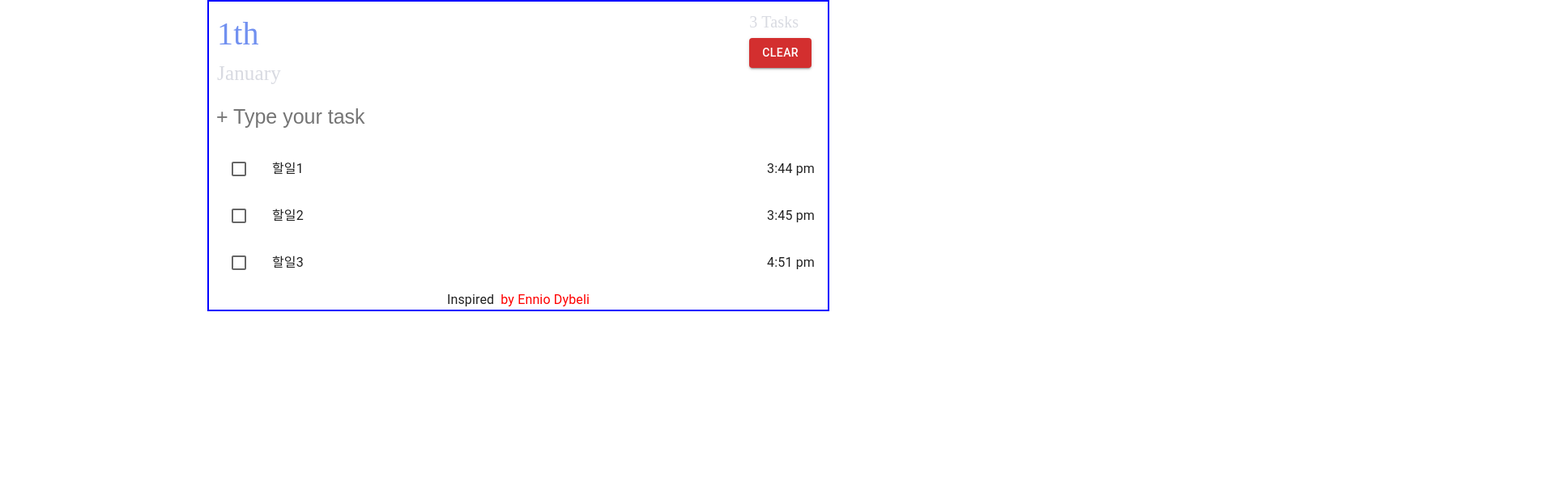
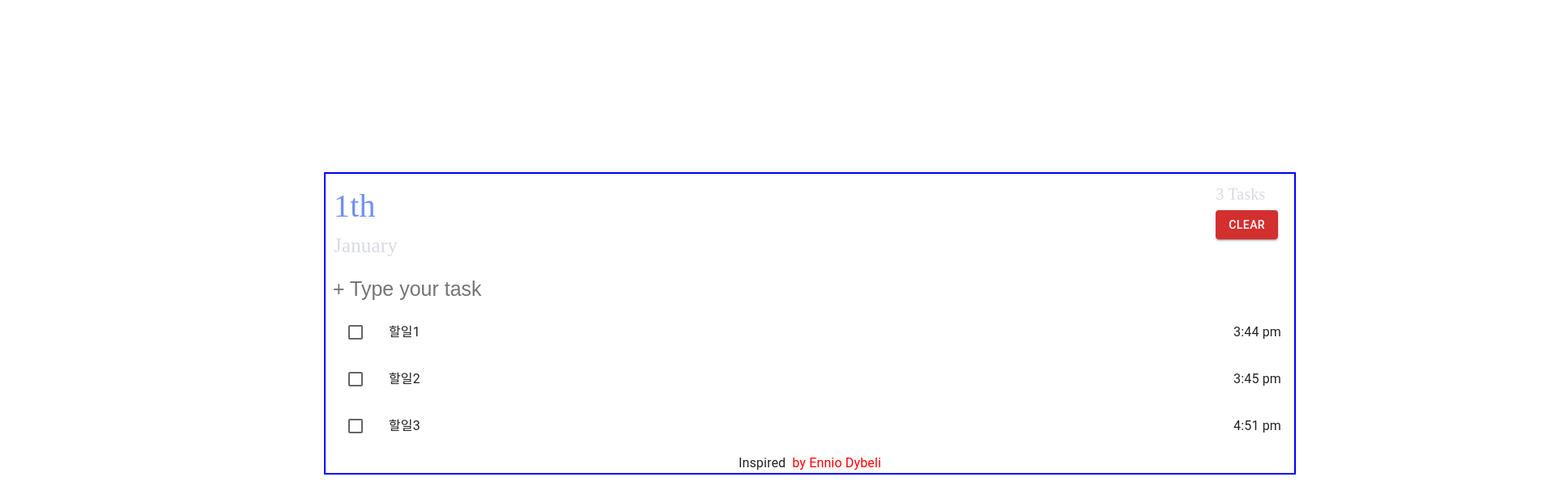
Before and after one commit to hyunsokstar/test-for-frontend, a Next.js app in the folder front/: page / in a window 1280 px wide. Shown: the top 616 px of the page at 81% size, 1920 px wide, since content can reach past the window. Built offline with nearby package versions, Linux system fonts and the light colour scheme; no server answers.

Commit message:
update for promise apply

```diff
--- a/front/components/TodoHeader/index.tsx
+++ b/front/components/TodoHeader/index.tsx
@@ -17,24 +17,32 @@ function TodoHeader({ task_of_number, clearButtonHandler }: Props) {
     const [utc_datetime, set_utc_datatime] = useState<number>(0);
 
     useEffect(() => {
-        // getHeaderInfoFromUrl()
+        getHeaderInfoFromUrl()
     }, [])
 
     const getHeaderInfoFromUrl = async () => {
-        const url = `http://worldtimeapi.org/api/timezone/Asia/Seoul`
+        const url = 'http://worldtimeapi.org/api/timezone/Asia/Seoul'
 
         try {
-            const response = await axios.get(url);
+            axios.get(url).then((response)=>{
+                console.log("response : ", response);
+                setDaysOfTheWeekIndex(response.data.day_of_week);
+                set_utc_datatime(response.data.utc_datetime);
+
+            });
             // console.log("response : ", response);
-            // console.log("day_of_week : ", response.data.day_of_week);
             // console.log("response.data.utc_datetime : ", response.data.utc_datetime);
 
-            if (response.data) {
-                setDaysOfTheWeekIndex(response.data.day_of_week);
-                set_utc_datatime(response.data.utc_datetime);
-            }
+            // if (response.status == 200) {
+            //     console.log("요청 성공 !!");
+
+            // } else {
+            //     console.log("hi");
+
+            // }
 
         } catch (error) {
+            console.log("error : ", error);
 
         }
     }
--- a/front/components/TodoInput/index.tsx
+++ b/front/components/TodoInput/index.tsx
@@ -9,7 +9,6 @@ type Props = {
 function TodoInput({ add_todo ,  inputValue, setInputValue}: Props) {
 
   // const [inputValue, setInputValue] = useState("")
-
   const inputHandler = (e:any) => {
     // console.log("e : ", e);
 
--- a/front/components/TodoList/index.tsx
+++ b/front/components/TodoList/index.tsx
@@ -29,19 +29,14 @@ function TodoList({ data_for_todos, checkHandler, checked_list }: Props) {
 
     const todorow = (row: any) => {
 
-
         return (
             <div key={row.id}>
                 <ListItem style={{ display: "flex", justifyContent: "flex-start", gap: "20px" }}>
                     <Checkbox {...label} id={row.id} onClick={checkHandler} key={row.id} />
                     <ListItemText id={row.id} primary={row.todo} style={{"textDecoration": checked_list.includes(row.id) && 'line-through' }}/>
-
                     <div edge="end"> {row.createdAt} </div>
-
                 </ListItem>
-
                 {/* <div style={{ textDecoration: checked_list.includes(row.id) && 'line-through' }}>{row.todo}</div> */}
-
             </div>
         )
     }
--- a/front/components/container/TodosContainer.tsx
+++ b/front/components/container/TodosContainer.tsx
@@ -1,5 +1,6 @@
 import React from 'react'
 import TodosTable from '../TodosTable'
+
 
 type Props = {}
 
--- /dev/null
+++ b/front/components/container/TodosContainer2.tsx
@@ -0,0 +1,109 @@
+import React, { useState, useEffect } from 'react'
+import TodoHeader from '../../components/TodoHeader'
+import TodoInput from '../../components/TodoInput'
+import TodoList from '../../components/TodoList'
+import BottomContainer from '../../components/Bottom'
+
+type Props = {}
+
+const sapme_todos = [
+    { id: 1, todo: "할일1", createdAt: "3:44 pm" },
+    { id: 2, todo: "할일2", createdAt: "3:45 pm" },
+    { id: 3, todo: "할일3", createdAt: "4:51 pm" },
+]
+
+function TodosContainer2({ }: Props) {
+    const [data_for_todos, set_data_for_todos] = useState<any>(sapme_todos);
+    const [checked_list, set_checked_list] = useState<Array<number>>([]);
+    const [inputValue, setInputValue] = useState("")
+
+    const add_todo = (e: any) => {
+        const randomId = Math.random();
+
+        if (e.key === 'Enter') {
+            // console.log("입력 확인  : ", e.target.value);
+            const todo = e.target.value;
+
+            const time = new Date();
+            const create_at_for_row = time.toLocaleTimeString("en", { hour: '2-digit', minute: '2-digit' }).toLowerCase();
+
+
+            set_data_for_todos((prev: any) => [...prev, { id: randomId, todo: todo, createdAt: create_at_for_row }]);
+            setInputValue("")
+        } else {
+            // console.log("안걸려");
+        }
+
+    }
+
+    const checkHandler = (e: React.FormEvent<HTMLInputElement>) => {
+        const target = e.target as HTMLInputElement;
+        const checked = target.checked;
+        const checked_id = Number(target.id);
+
+        if (checked) {
+            set_checked_list(([...checked_list, checked_id]))
+        } else {
+            console.log("체크 취소 => 체크 ");
+            const new_checked_list = checked_list.filter((chid: any) => {
+                if (chid !== checked_id) {
+                    return checked_id;
+                }
+            })
+            set_checked_list(new_checked_list);
+        }
+
+    }
+
+    const clearButtonHandler = () => {
+        console.log("clearButtonHandler : ", clearButtonHandler);
+
+
+        set_data_for_todos([]);
+        if (checked_list.length === 0) {
+            alert("삭제할 row를 선택해 주세요 !!");
+            return;
+        }
+
+        const new_data_for_todos_for_delete = data_for_todos.filter((row: any) => {
+
+            if (!checked_list.includes(row.id)) {
+                return row;
+            }
+
+        })
+        set_data_for_todos(new_data_for_todos_for_delete);
+
+    }
+
+    return (
+        <div style={{
+            display: "flex",
+            flexDirection: "column",
+            border: "2px solid blue",
+            width: "60%",
+            margin: "auto",
+            gap: '5px'
+        }}>
+
+            <div style={{ padding: "10px" }}>
+                <TodoHeader task_of_number={data_for_todos.length} clearButtonHandler={clearButtonHandler} />
+            </div>
+
+            <div >
+                <TodoInput add_todo={add_todo} inputValue={inputValue} setInputValue={setInputValue} />
+            </div>
+
+            <div>
+                <TodoList data_for_todos={data_for_todos} checkHandler={checkHandler} checked_list={checked_list} />
+            </div>
+
+            <div style={{ display: "flex", justifyContent: "center" }}>
+                <BottomContainer />
+            </div>
+
+        </div>
+    )
+}
+
+export default TodosContainer2
--- a/front/pages/index.tsx
+++ b/front/pages/index.tsx
@@ -1,97 +1,93 @@
 import React, { useState, useEffect } from 'react'
-import TodoHeader from '../components/TodoHeader'
-import TodoInput from '../components/TodoInput'
-import TodoList from '../components/TodoList'
-import BottomContainer from '../components/Bottom'
+
+import TodosContainer2 from '../components/container/TodosContainer2'
 
 type Props = {}
 
-const sapme_todos = [
-  { id: 1, todo: "할일1", createdAt: "3:44 pm" },
-  { id: 2, todo: "할일2", createdAt: "3:45 pm" },
-  { id: 3, todo: "할일3", createdAt: "4:51 pm" },
-]
-
 function front_test({ }: Props) {
-  const [data_for_todos, set_data_for_todos] = useState<any>(sapme_todos);
-  const [checked_list, set_checked_list] = useState<Array<number>>([]);
-  const [inputValue, setInputValue] = useState("")
+  // const [data_for_todos, set_data_for_todos] = useState<any>(sapme_todos);
+  // const [checked_list, set_checked_list] = useState<Array<number>>([]);
+  // const [inputValue, setInputValue] = useState("")
 
 
-  const add_todo = (e: any) => {
-    // console.log("e add_todo:", e);
-    const randomId = Math.random();
-    // console.log("e enter: ", e);
+  // const add_todo = (e: any) => {
+  //   // console.log("e add_todo:", e);
+  //   const randomId = Math.random();
+  //   // console.log("e enter: ", e);
 
-    if (e.key === 'Enter') {
-      // console.log("입력 확인  : ", e.target.value);
+  //   if (e.key === 'Enter') {
+  //     // console.log("입력 확인  : ", e.target.value);
 
-      const todo = e.target.value;
+  //     const todo = e.target.value;
 
-      const time = new Date();
-      const create_at_for_row = time.toLocaleTimeString("en", { hour: '2-digit', minute: '2-digit' }).slice(1).toLowerCase();
+  //     const time = new Date();
+  //     const create_at_for_row = time.toLocaleTimeString("en", { hour: '2-digit', minute: '2-digit' }).slice(-1).toLowerCase();
 
 
-      set_data_for_todos((prev: any) => [...prev, { id: randomId, todo: todo, createdAt: create_at_for_row }]);
-      setInputValue("")
-    } else {
-      // console.log("안걸려");
-    }
+  //     set_data_for_todos((prev: any) => [...prev, { id: randomId, todo: todo, createdAt: create_at_for_row }]);
+  //     setInputValue("")
+  //   } else {
+  //     // console.log("안걸려");
+  //   }
 
-  }
+  // }
 
-  const checkHandler = (e: React.FormEvent<HTMLInputElement>) => {
-    const target = e.target as HTMLInputElement;
-    const checked = target.checked;
-    const checked_id = Number(target.id);
+  // const checkHandler = (e: React.FormEvent<HTMLInputElement>) => {
+  //   const target = e.target as HTMLInputElement;
+  //   const checked = target.checked;
+  //   const checked_id = Number(target.id);
 
-    if (checked) {
-      set_checked_list(([...checked_list, checked_id]))
-    } else {
-      console.log("체크 취소 => 체크 ");
-      const new_checked_list = checked_list.filter((chid: any) => {
-        if (chid !== checked_id) {
-          return checked_id;
-        }
-      })
-      set_checked_list(new_checked_list);
-    }
+  //   if (checked) {
+  //     set_checked_list(([...checked_list, checked_id]))
+  //   } else {
+  //     console.log("체크 취소 => 체크 ");
+  //     const new_checked_list = checked_list.filter((chid: any) => {
+  //       if (chid !== checked_id) {
+  //         return checked_id;
+  //       }
+  //     })
+  //     set_checked_list(new_checked_list);
+  //   }
 
-  }
+  // }
 
-  const clearButtonHandler = () => {
-    console.log("clearButtonHandler : ", clearButtonHandler);
+  // const clearButtonHandler = () => {
+  //   console.log("clearButtonHandler : ", clearButtonHandler);
 
 
-    set_data_for_todos([]);
-    if (checked_list.length === 0) {
-      alert("삭제할 row를 선택해 주세요 !!");
-      return;
-    }
+  //   set_data_for_todos([]);
+  //   if (checked_list.length === 0) {
+  //     alert("삭제할 row를 선택해 주세요 !!");
+  //     return;
+  //   }
 
-    const new_data_for_todos_for_delete = data_for_todos.filter((row: any) => {
-      // return row
+  //   const new_data_for_todos_for_delete = data_for_todos.filter((row: any) => {
+  //     // return row
 
-      if (!checked_list.includes(row.id)) {
-        return row;
-      }
+  //     if (!checked_list.includes(row.id)) {
+  //       return row;
+  //     }
 
-    })
-    set_data_for_todos(new_data_for_todos_for_delete);
+  //   })
+  //   set_data_for_todos(new_data_for_todos_for_delete);
 
-  }
+  // }
 
   return (
     <div style={{
       display: "flex",
-      flexDirection: "column",
-      border: "2px solid blue",
-      width: "60%",
-      margin: "auto",
-      gap: '5px'
+      justifyContent: "center",
+      alignItems: "center",
+      height: "100vh",
+      width: "2000px"
+      // flexDirection: "column",
+      // border: "2px solid blue",
+      // width: "60%",
+      // margin: "auto",
+      // gap: '5px'
     }}>
-
-      <div style={{ padding: "10px" }}>
+      <TodosContainer2 />
+      {/* <div style={{ padding: "10px" }}>
         <TodoHeader task_of_number={data_for_todos.length} clearButtonHandler={clearButtonHandler} />
       </div>
 
@@ -99,13 +95,13 @@ function front_test({ }: Props) {
         <TodoInput add_todo={add_todo} inputValue={inputValue} setInputValue={setInputValue} />
       </div>
 
-      <div style={{marginTop:"10px"}}>
+      <div>
         <TodoList data_for_todos={data_for_todos} checkHandler={checkHandler} checked_list={checked_list} />
       </div>
 
       <div style={{ display: "flex", justifyContent: "center" }}>
         <BottomContainer />
-      </div>
+      </div> */}
 
     </div>
   )
```
